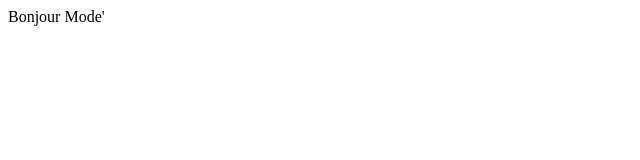
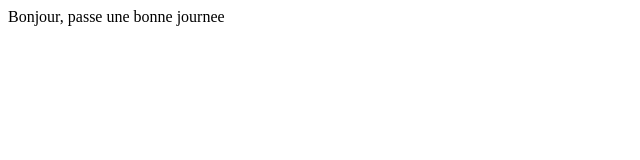
Before and after one commit to moodythenerd/cst3106_labs, a plain HTML site: page Lab02/index.html in a window 1280 px wide. Shown: the whole page, without its empty margins (0-640 px from the left). Drawn offline with Linux system fonts and the light colour scheme.

Commit message:
Fix: corrected spelling error as requested by Student A

```diff
--- a/Lab02/index.html
+++ b/Lab02/index.html
@@ -4,6 +4,6 @@
     <title>Lab 2</title>
 </head>
 <body>
-Bonjour Mode'
+Bonjour, passe une bonne journee
 </body>
 </html>
```
